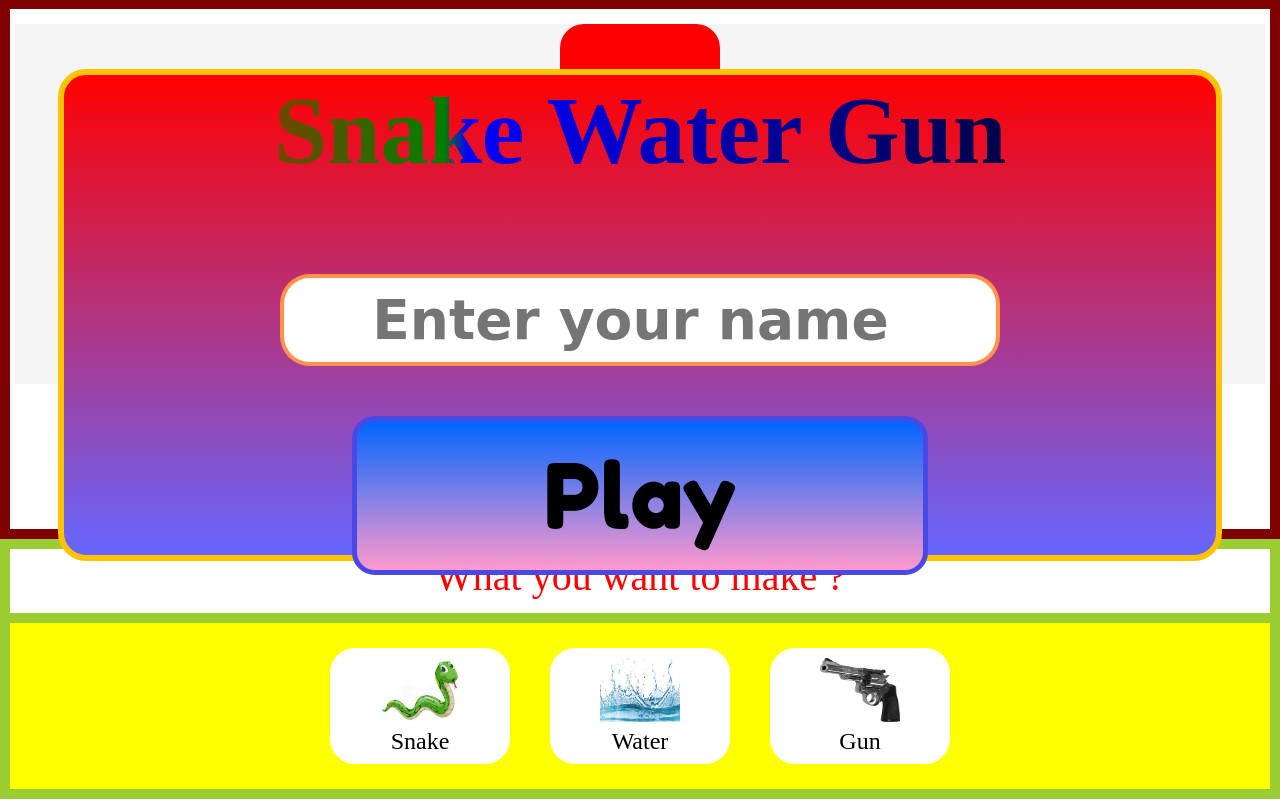
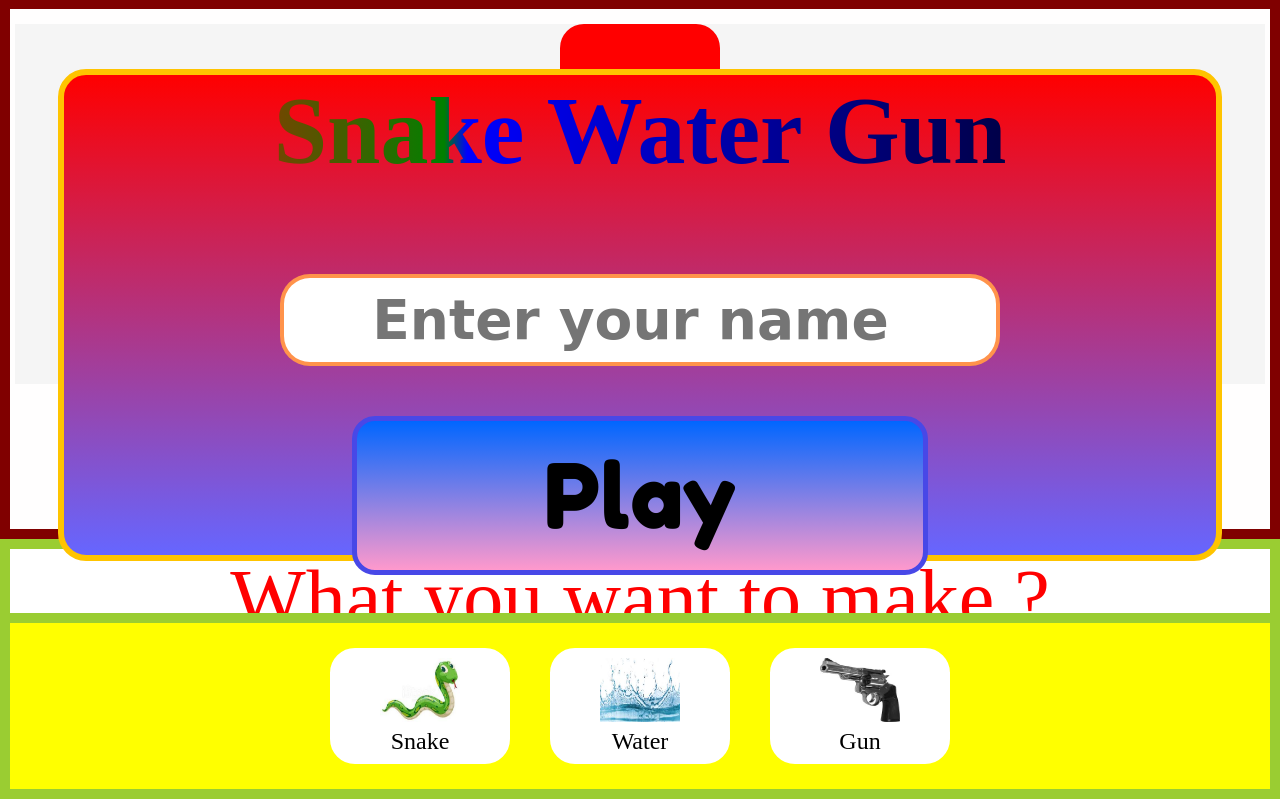
Before and after one commit to vignesh-cloud-prog/SnakeWaterGun-Game, a PHP site: page /snake.html in a window 1280 px wide. Shown: the part 91-903 px from the top of the page. Run offline with PHP 8.4, Linux system fonts and the light colour scheme.

Commit message:
hey it's nice

```diff
--- a/snake.css
+++ b/snake.css
@@ -168,10 +168,11 @@ font-family: 'Rowdies', cursive; */
     border: 10px solid yellowgreen;
     border-bottom: none;
     background-color: white;
-    font-size: 5vh;
+    font-size: 5em;
     height: 7vh;
     color: red;
     padding: 4px;
+    overflow: hidden;
     /* margin: 0; */
     text-align: center;
 }
```
